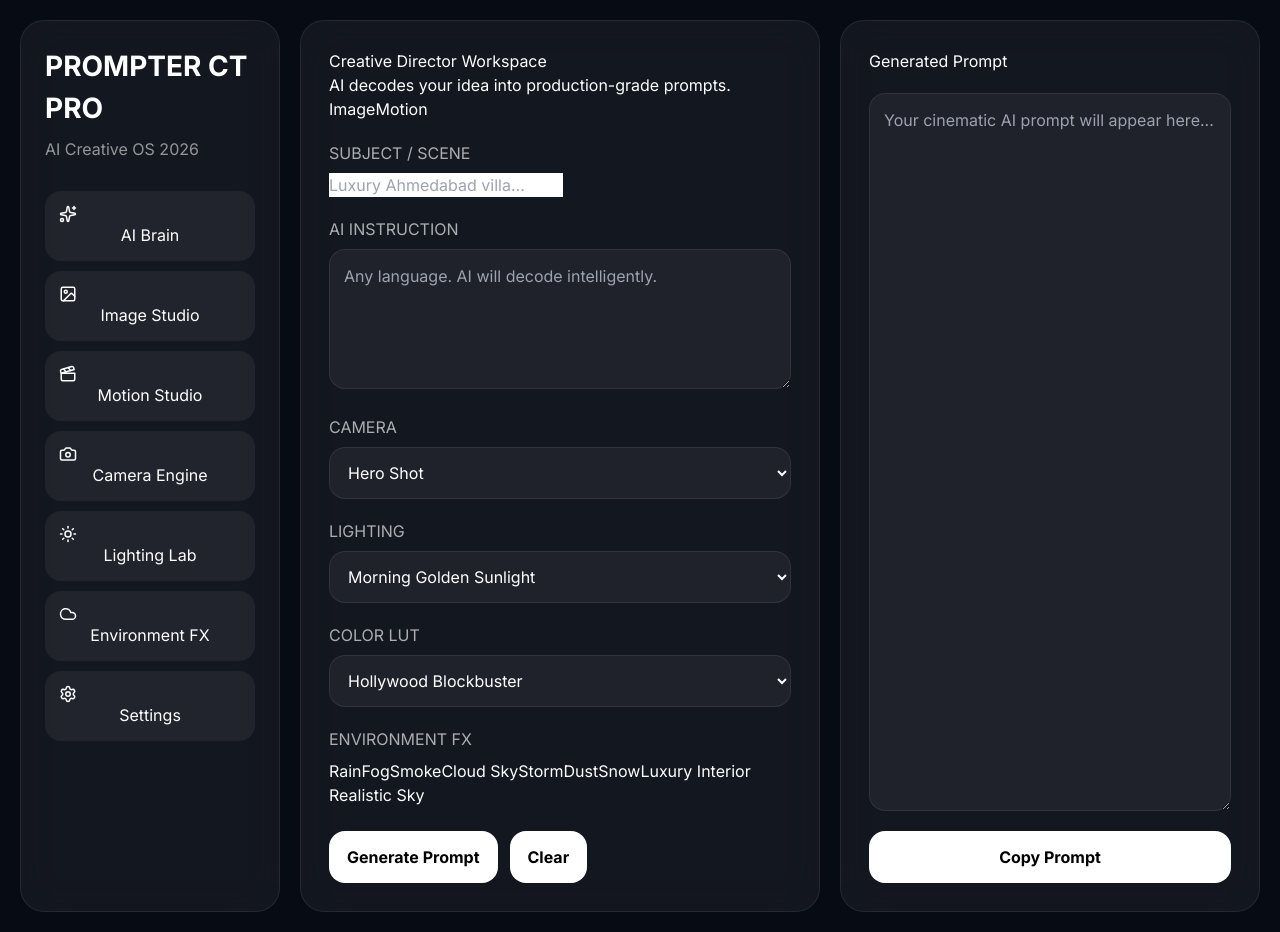
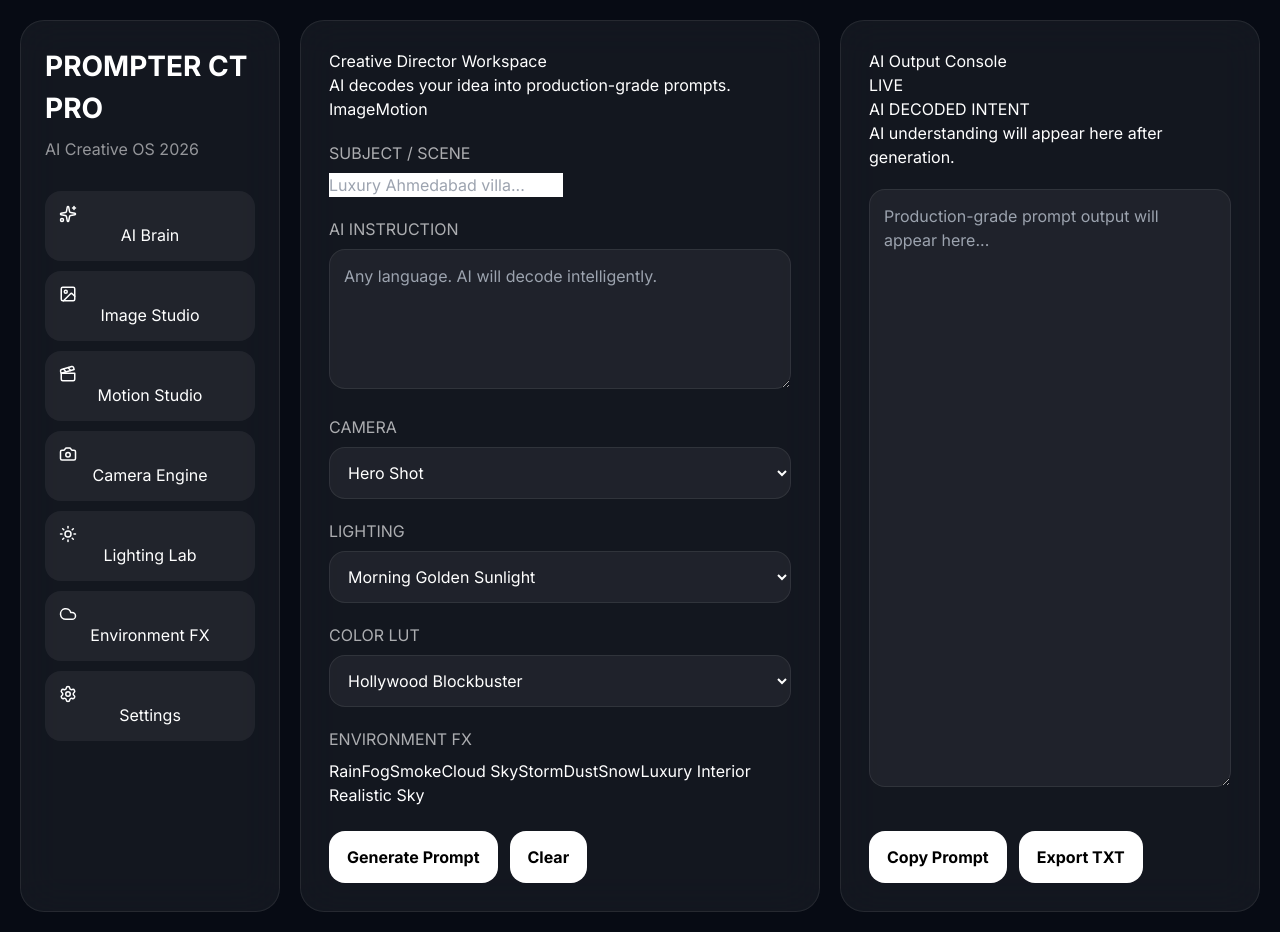
Before and after one commit to artfeltdesigning-sketch/prompter-ct-pro, a Next.js app: page / in a window 1280 px wide. Built offline with nearby package versions, Linux system fonts and the light colour scheme.

Commit message:
Update ResultPanel.tsx

```diff
--- a/components/ResultPanel.tsx
+++ b/components/ResultPanel.tsx
@@ -1,26 +1,59 @@
+"use client";
+
+import type { AppState } from "../app/page";
+
 type Props = {
-  output: string;
+  state: AppState;
 };
 
-export default function ResultPanel({ output }: Props) {
+export default function ResultPanel({ state }: Props) {
   const copyPrompt = async () => {
-    if (!output) return;
-    await navigator.clipboard.writeText(output);
+    if (!state.output) return;
+    await navigator.clipboard.writeText(state.output);
+  };
+
+  const exportPrompt = () => {
+    if (!state.output) return;
+
+    const blob = new Blob([state.output], {
+      type: "text/plain"
+    });
+
+    const url = URL.createObjectURL(blob);
+
+    const a = document.createElement("a");
+    a.href = url;
+    a.download = "prompter-ct-pro-output.txt";
+    a.click();
+
+    URL.revokeObjectURL(url);
   };
 
   return (
     <aside className="result-panel">
-      <h2>Generated Prompt</h2>
+      <div className="result-top">
+        <h2>AI Output Console</h2>
+        <div className="mini-badge">LIVE</div>
+      </div>
+
+      <div className="decoded-box">
+        <div className="decoded-title">AI DECODED INTENT</div>
+        <p>
+          {state.decodedIntent ||
+            "AI understanding will appear here after generation."}
+        </p>
+      </div>
 
       <textarea
+        value={state.output}
         readOnly
-        value={output}
-        placeholder="Your cinematic AI prompt will appear here..."
+        placeholder="Production-grade prompt output will appear here..."
       />
 
-      <button className="copy-btn" onClick={copyPrompt}>
-        Copy Prompt
-      </button>
+      <div className="actions">
+        <button onClick={copyPrompt}>Copy Prompt</button>
+        <button onClick={exportPrompt}>Export TXT</button>
+      </div>
     </aside>
   );
 }
```
